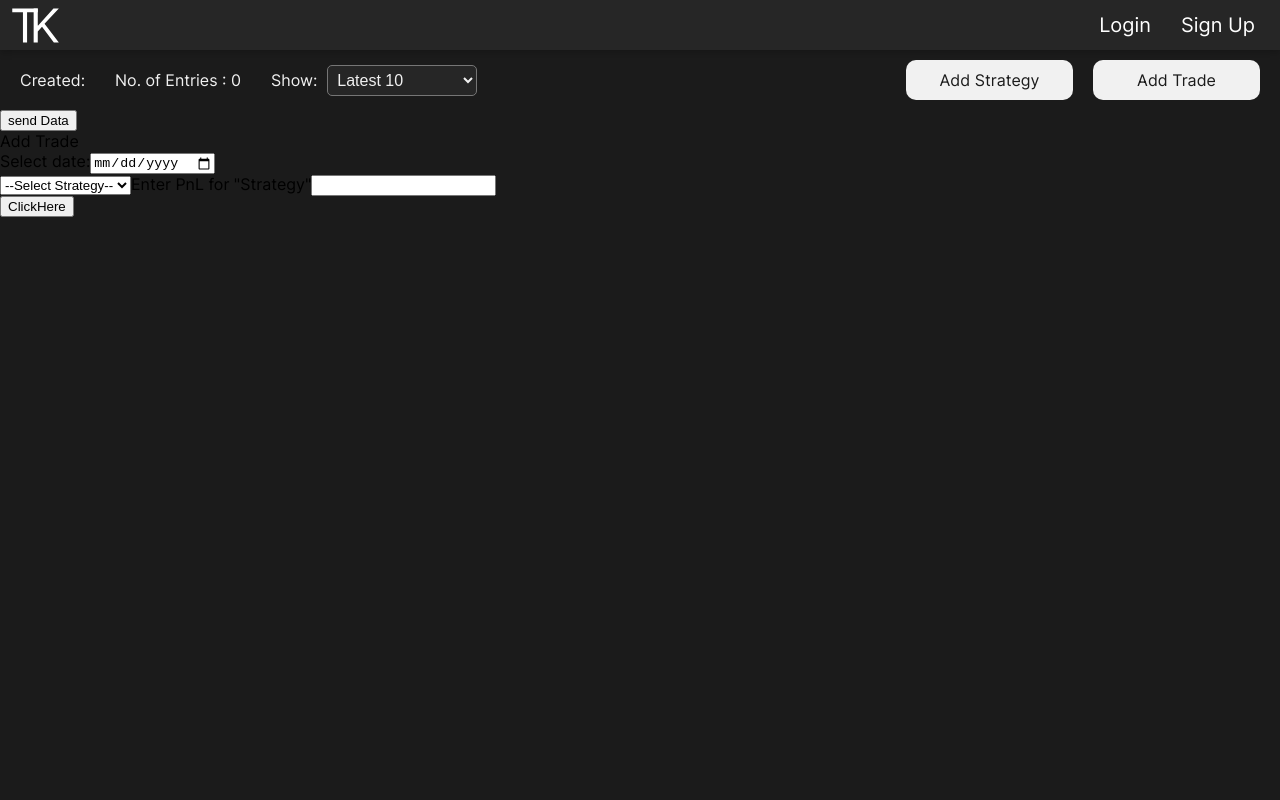
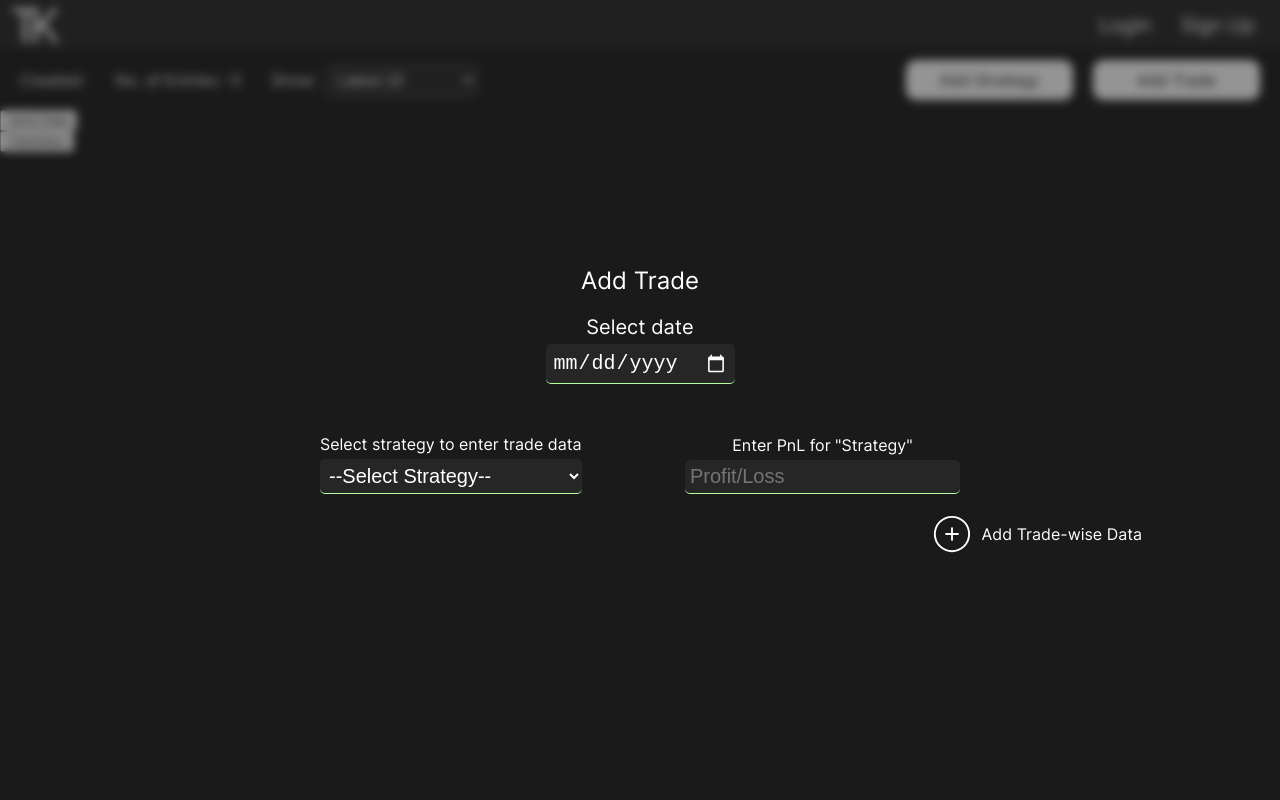
Before and after one commit to valuent/tradekeep, a React (Create React App) app: page / in a window 1280 px wide. Shown: the top 800 px of the page. Built offline with nearby package versions, Linux system fonts and the light colour scheme; no server answers.

Commit message:
updated partial of addtrade

```diff
--- a/src/components/addtradecomp/AddTrade.jsx
+++ b/src/components/addtradecomp/AddTrade.jsx
@@ -13,33 +13,68 @@ import { DataContext } from "../../service/DataContext";
 import addInfosvg from "../../assets/addIcon.svg";
 
 function AddTrade() {
-  const { userData, userAuthState, siteDate, userTradeData } =
+  const { userData, userAuthState, siteDate, allData } =
     useContext(DataContext);
 
+  const [tradeDataObject, setTradeDataObject] = useState({});
+  const [tradeEntryCount, setTradeEntryCount] = useState();
+
+  useEffect(() => {
+    const countEntries = () => {
+      let dataCount = Object.keys(allData).length;
+      let dataEntryCount = 0;
+      for (let i = 1; i <= dataCount; i++) {
+        let docname = "tradeDoc_" + i;
+        dataEntryCount = dataEntryCount + Object.keys(allData[docname]).length;
+      }
+      setTradeEntryCount(dataEntryCount);
+      console.log("data", dataEntryCount);
+    };
+    countEntries();
+  }, [allData]);
+
+  const setStrategy = () => {};
   return (
-    <div className="addStrategy">
+    <div className="addTradeContainer">
       <div className="title">Add Trade</div>
 
       {/* Date Selection */}
       <div className="dateSelection">
-        <label htmlFor="date">Select date:</label>
+        <label htmlFor="date">Select date</label>
         <input type="date" name="dateDropDown" id="dateDropDown" />
       </div>
 
       {/* StrategySelection */}
+
       <div className="strategySelection">
+        <div className="stratname">
+          <label htmlFor="">Select strategy to enter trade data</label>
           <select name="strategyName" id="">
-          <option disabled selected value>
+            <option disabled selected>
               --Select Strategy--
             </option>
             <option value="Straddle">Straddle</option>
             <option value="Strangle">Strangle</option>
           </select>
+        </div>
 
+        <div className="pnl">
           <label htmlFor="">Enter PnL for "Strategy"</label>
-        <input type="number" name="" id="" step={0.05} />
+          <input
+            type="number"
+            name=""
+            id=""
+            step={0.05}
+            placeholder="Profit/Loss"
+          />
         </div>
-      <div className="addMoreInfoBtn"></div>
+      </div>
+      <div className="addMoreInfoBtn">
+        <div className="infoAddingButton">
+          <img src={addInfosvg} />
+          <span>Add Trade-wise Data</span>
+        </div>
+      </div>
     </div>
   );
 }
--- a/src/components/addtradecomp/addtrade.css
+++ b/src/components/addtradecomp/addtrade.css
@@ -1 +1,105 @@
-/*# sourceMappingURL=addtrade.css.map */
+.addTradeContainer {
+  position: absolute;
+  transition: 0.1s ease-in-out;
+  top: 0%;
+  height: 100vh;
+  width: 100vw;
+  position: fixed;
+  background-color: rgba(27, 27, 27, 0.431372549);
+  display: flex;
+  flex-direction: column;
+  justify-content: center;
+  align-items: center;
+  -webkit-backdrop-filter: blur(5px);
+          backdrop-filter: blur(5px);
+  font-family: inter;
+  color: white;
+}
+.addTradeContainer .title {
+  font-size: 24px;
+  margin: 20px;
+}
+.addTradeContainer .dateSelection {
+  margin-bottom: 30px;
+  display: flex;
+  flex-direction: column;
+  text-align: center;
+}
+.addTradeContainer .dateSelection label {
+  font-size: 20px;
+  margin-bottom: 5px;
+}
+.addTradeContainer .dateSelection input {
+  color: white;
+  background-color: #262626;
+  border: 0;
+  font-size: 20px;
+  padding: 7px;
+  border-radius: 5px;
+  border-bottom: 1px solid #b7ff9e;
+  transition: 0.1s ease-in-out;
+  color-scheme: dark;
+}
+.addTradeContainer .dateSelection input:focus {
+  outline: 0;
+  border-bottom: 1px solid #ff9e9e;
+}
+.addTradeContainer .strategySelection {
+  display: flex;
+  justify-content: space-between;
+  align-items: center;
+  flex-wrap: wrap;
+  margin-top: 20px;
+  width: 50%;
+}
+.addTradeContainer .strategySelection label {
+  margin-bottom: 5px;
+}
+.addTradeContainer .strategySelection .stratname {
+  display: flex;
+  flex-direction: column;
+  text-align: center;
+}
+.addTradeContainer .strategySelection .pnl {
+  text-align: center;
+  display: flex;
+  flex-direction: column;
+}
+.addTradeContainer .strategySelection input {
+  color: white;
+  background-color: #262626;
+  border: 0;
+  font-size: 20px;
+  padding: 5px;
+  border-radius: 5px;
+  border-bottom: 1px solid #b7ff9e;
+  transition: 0.1s ease-in-out;
+  color-scheme: dark;
+}
+.addTradeContainer .strategySelection select {
+  color: white;
+  background-color: #262626;
+  border: 0;
+  font-size: 20px;
+  padding: 5px;
+  border-radius: 5px;
+  border-bottom: 1px solid #b7ff9e;
+  transition: 0.1s ease-in-out;
+  color-scheme: dark;
+}
+.addTradeContainer .addMoreInfoBtn {
+  width: 80%;
+}
+.addTradeContainer .addMoreInfoBtn .infoAddingButton {
+  display: flex;
+  justify-content: right;
+  align-items: center;
+  margin-top: 20px;
+  cursor: pointer;
+}
+.addTradeContainer .addMoreInfoBtn img {
+  width: 40px;
+}
+.addTradeContainer .addMoreInfoBtn span {
+  padding: 10px;
+}/*# sourceMappingURL=addtrade.css.map */
--- a/src/components/addtradecomp/addtrade.scss
+++ b/src/components/addtradecomp/addtrade.scss
@@ -1 +1,108 @@
 @import "../../utils/variables";
+
+.addTradeContainer {
+  position: absolute;
+  transition: 0.1s ease-in-out;
+  top: 0%;
+  height: 100vh;
+  width: 100vw;
+  position: fixed;
+  background-color: #1b1b1b6e;
+  display: flex;
+  flex-direction: column;
+  justify-content: center;
+  align-items: center;
+  backdrop-filter: blur(5px);
+  font-family: inter;
+  color: white;
+  .title {
+    font-size: 24px;
+    margin: 20px;
+  }
+  .dateSelection {
+    margin-bottom: 30px;
+    display: flex;
+    flex-direction: column;
+    text-align: center;
+    label {
+      font-size: 20px;
+      margin-bottom: 5px;
+    }
+    input {
+      color: white;
+      background-color: $nav-black;
+      border: 0;
+      font-size: 20px;
+      padding: 7px;
+      border-radius: 5px;
+      border-bottom: 1px solid $site-green;
+      transition: 0.1s ease-in-out;
+      color-scheme: dark;
+      &:focus {
+        outline: 0;
+        border-bottom: 1px solid $site-red;
+      }
+    }
+  }
+  .strategySelection {
+    display: flex;
+    justify-content: space-between;
+    align-items: center;
+    flex-wrap: wrap;
+    margin-top: 20px;
+
+    width: 50%;
+    label {
+      margin-bottom: 5px;
+    }
+    .stratname {
+      display: flex;
+      flex-direction: column;
+      text-align: center;
+    }
+    .pnl {
+      text-align: center;
+      display: flex;
+      flex-direction: column;
+    }
+    input {
+      color: white;
+      background-color: $nav-black;
+      border: 0;
+      font-size: 20px;
+      padding: 5px;
+      border-radius: 5px;
+      border-bottom: 1px solid $site-green;
+      transition: 0.1s ease-in-out;
+      color-scheme: dark;
+    }
+
+    select {
+      color: white;
+      background-color: $nav-black;
+      border: 0;
+      font-size: 20px;
+      padding: 5px;
+      border-radius: 5px;
+      border-bottom: 1px solid $site-green;
+      transition: 0.1s ease-in-out;
+      color-scheme: dark;
+    }
+  }
+  .addMoreInfoBtn {
+    width: 80%;
+    .infoAddingButton {
+      display: flex;
+      justify-content: right;
+      align-items: center;
+      margin-top: 20px;
+      cursor: pointer;
+    }
+    img {
+      width: 40px;
+    }
+    span {
+      padding: 10px;
+    }
+  }
+}
```
Also changed, not shown: src/assets/addIcon.svg, 1 other file (tests, documents, lock files or other folders). Lines whose indentation alone changed are shown as unchanged.
